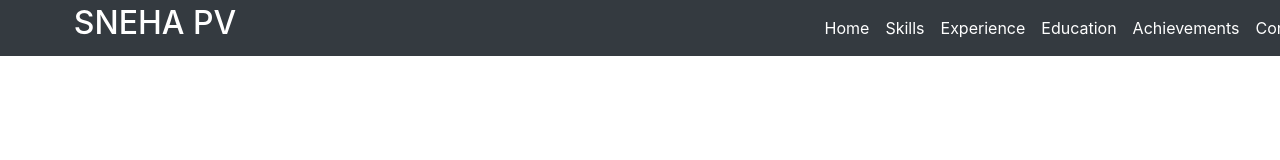
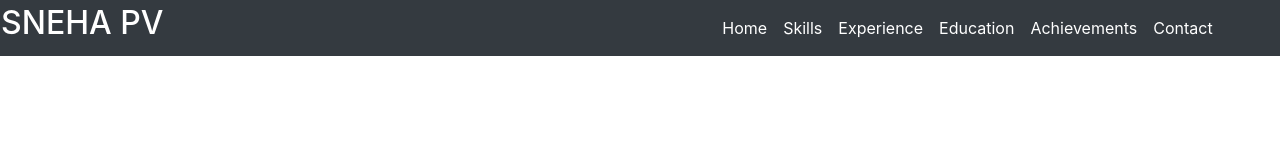
Before and after one commit to pvsneha/personalwebsite, a plain HTML site: page index.html in a window 1280 px wide. Shown: the top 160 px of the page. Drawn offline with nearby package versions, Linux system fonts and the light colour scheme; grey boxes are pictures that could not be loaded.

Commit message:
Add files via upload

```diff
--- a/index.html
+++ b/index.html
@@ -12,17 +12,17 @@
 <body>
     <header class="bg-dark text-white"style="position:fixed ;width:100%;z-index: 1;">
         <div class="row">
-            <div class="col-md-6 col-8  p-1 pl-3 ml-auto">
+            <div class="col-md-6 col-6  p-1 pl-3 ml-auto">
             <h2>SNEHA PV</h2>
         </div>
-            <div class="col-nd-6 col-4  mx-auto"><nav class="navbar navbar-expand-lg navbar-light bg-dark  ">
+            <div class="col-md-6 col-6 my-auto"><nav class="navbar navbar-expand-lg navbar-light bg-dark  ">
 
                 <button class="navbar-toggler ml-auto" type="button" data-toggle="collapse" data-target="#navbarSupportedContent" aria-controls="navbarSupportedContent" aria-expanded="false" aria-label="Toggle navigation">
                   <span class="navbar-toggler-icon"></span>
                 </button>
 
-                <div class="collapse navbar-collapse" id="navbarSupportedContent">
-                  <ul class="navbar-nav mr-auto">
+                <div class="collapse navbar-collapse " id="navbarSupportedContent">
+                  <ul class="navbar-nav mr-auto ml-auto">
                     <li class="nav-item active">
                       <a class="nav-link text-white" href="#Home-section">Home<span class="sr-only">(current)</span></a>
                     </li>
```
